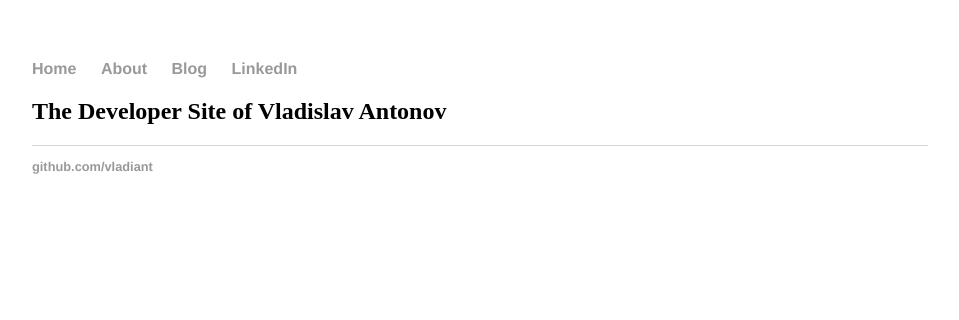
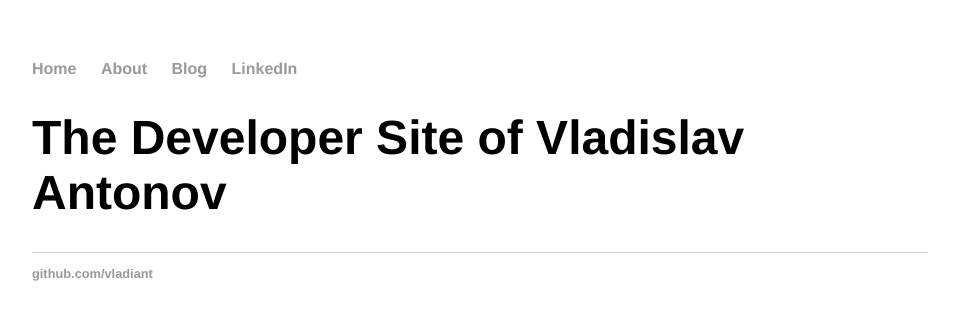
Before and after one commit to vladiant/vladiant.github.io, a Jekyll site: the page built from index.html, in a window 1280 px wide. Shown: the top 320 px of the page, without its empty margins (160-1119 px from the left). Built offline with Jekyll 4.4.1, drawn with Linux system fonts in a browser that asks for light colours.

Commit message:
Restore title size

```diff
--- a/index.html
+++ b/index.html
@@ -3,5 +3,5 @@ layout: default
 title: vladiant
 ---
 <div class="blurb">
-	<h2>The Developer Site of Vladislav Antonov</h2>
+	<h1>The Developer Site of Vladislav Antonov</h1>
 </div><!-- /.blurb -->
```
